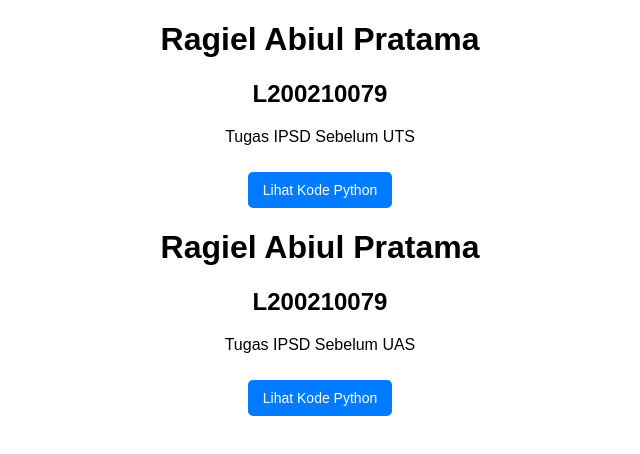
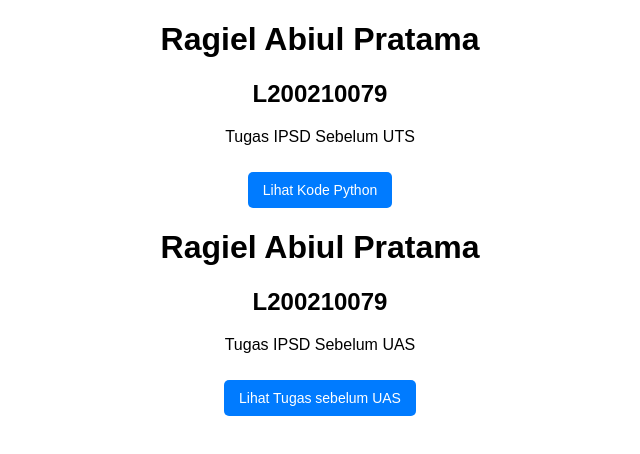
Before and after one commit to Agil200/ums-l200210079, a plain HTML site: page index.html in a window 1280 px wide. Shown: the whole page, without its empty margins (320-960 px from the left). Drawn offline with Linux system fonts and the light colour scheme.

Commit message:
Update index.html

```diff
--- a/index.html
+++ b/index.html
@@ -40,7 +40,7 @@
     <h1>Ragiel Abiul Pratama</h1>
     <h2>L200210079</h2>
     <p>Tugas IPSD Sebelum UAS</p>
-    <a class="button" href="https://github.com/Agil200/ums-l200210079/blob/main/KuliahInformatika.py">Lihat Kode Python</a>
+    <a class="button" href="halaman.html">Lihat Tugas sebelum UAS</a>
 </body>
 
 </html>
```
